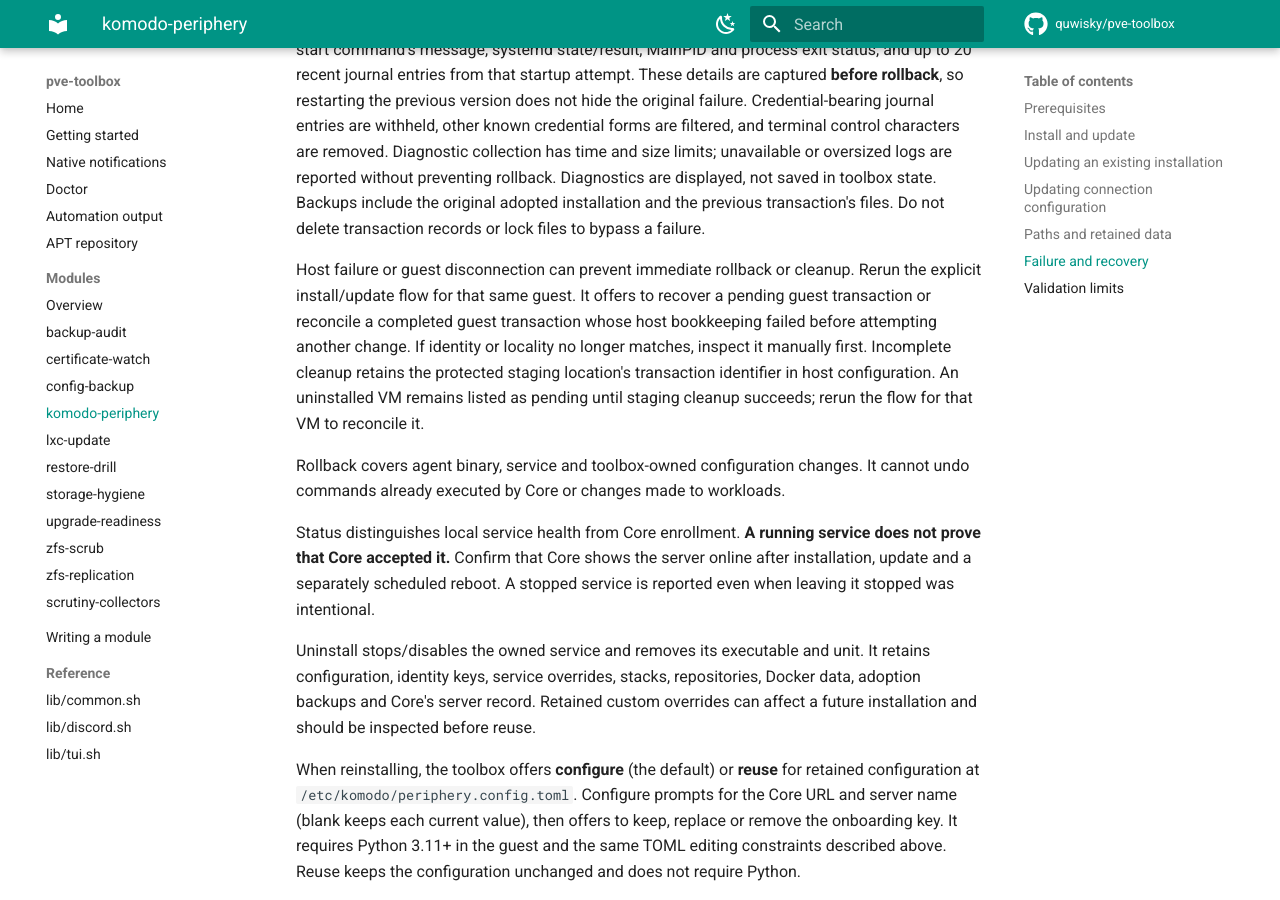
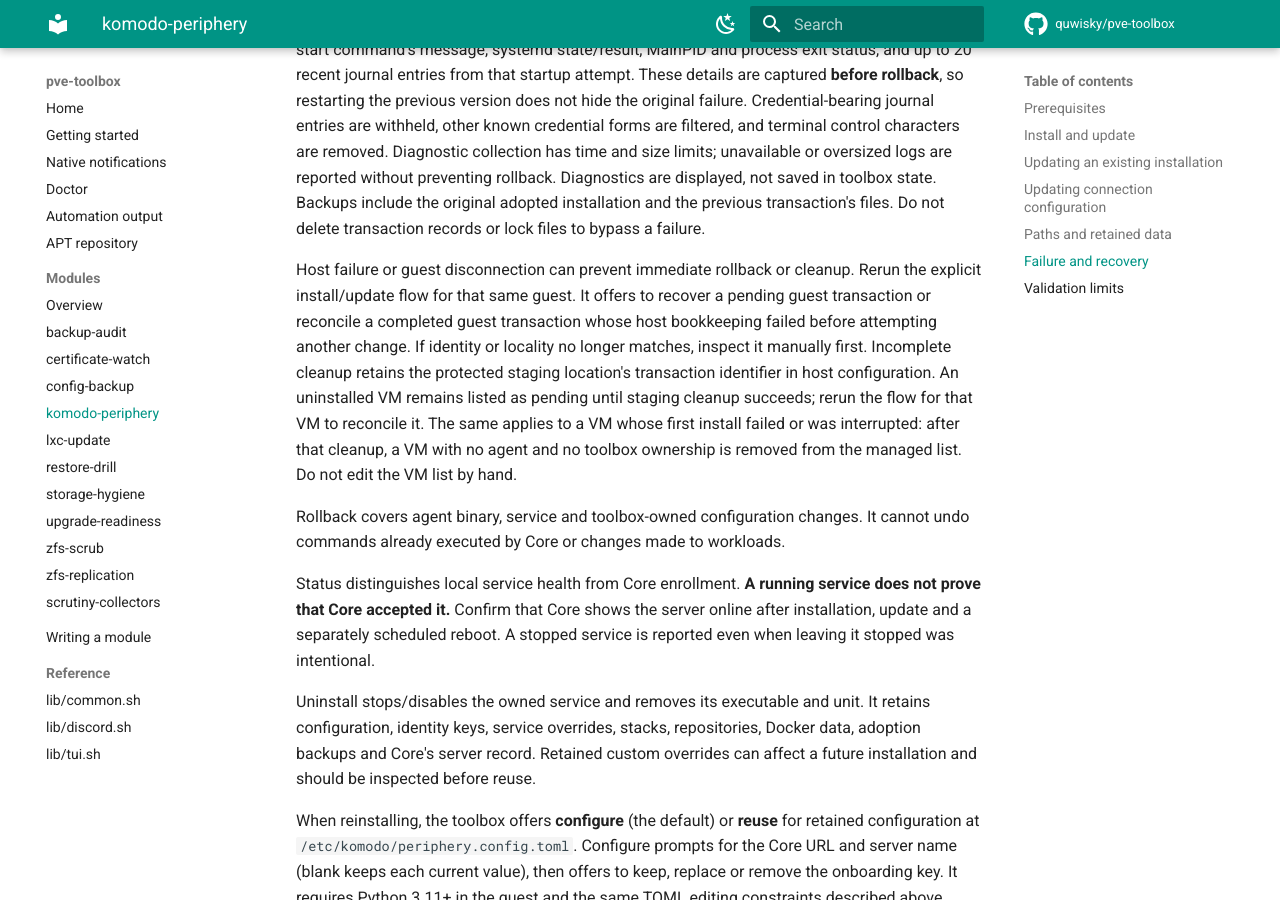
Before and after one commit to quwisky/pve-toolbox, an MkDocs documentation site: the page built from docs/modules/komodo-periphery.md, in a window 1280 px wide and 900 px high, scrolled down 5215 px. Built offline with MkDocs 1.6.1 and Material for MkDocs 9.7.7, drawn with Linux system fonts in a browser that asks for light colours; comment, search, counter and statistics services are not loaded.

Commit message:
fix(komodo-periphery): deregister a VM whose first install never committed (#115)
kp_vm_apply registers a VM before staging so an interrupted first install
stays visible, but kp_vm_cleanup only deregistered after a committed
uninstall. A first install that failed during bootstrap, staging or guest
apply (including a rolled-back startup failure) left the VM registered with
nothing installed: uninstall was refused, and status and doctor reported it
as incomplete until the operator hand-edited the VM list.

After verified staging cleanup, deregister any VM whose guest reports no
agent and no toolbox ownership. That covers a committed uninstall and an
install that never committed. A rolled-back uninstall or a drifted owned
install keeps owner.json and stays registered.

```diff
--- a/docs/modules/komodo-periphery.md
+++ b/docs/modules/komodo-periphery.md
@@ -242,7 +242,10 @@ whose host bookkeeping failed before attempting another change. If identity or
 locality no longer matches, inspect it manually first. Incomplete cleanup retains
 the protected staging location's transaction identifier in host configuration.
 An uninstalled VM remains listed as pending until staging cleanup succeeds;
-rerun the flow for that VM to reconcile it.
+rerun the flow for that VM to reconcile it. The same applies to a VM whose first
+install failed or was interrupted: after that cleanup, a VM with no agent and no
+toolbox ownership is removed from the managed list. Do not edit the VM list by
+hand.
 
 Rollback covers agent binary, service and toolbox-owned configuration changes.
 It cannot undo commands already executed by Core or changes made to workloads.
```
Also changed, not shown: 2 other files.
